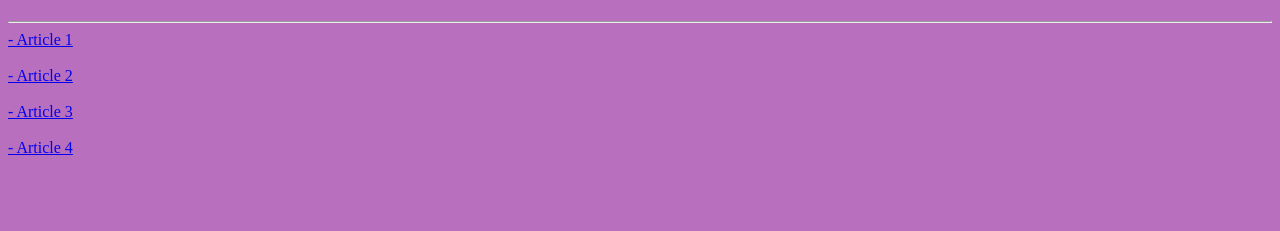
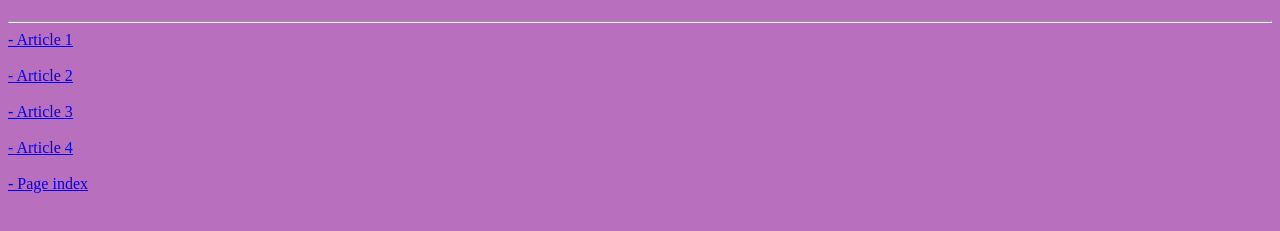
Before and after one commit to 4noww/sio, a plain HTML site: page liste_article.html in a window 1280 px wide. Shown: the part 59-290 px from the top of the page. Drawn offline with Linux system fonts and the light colour scheme.

Commit message:
Add files via upload

```diff
--- a/liste_article.html
+++ b/liste_article.html
@@ -13,6 +13,7 @@
 	<a href="article2.html"> - Article 2 <br> <br>
 		<a href="article3.html"> - Article 3 <br> <br>
 			<a href="article4.html"> - Article 4 <br> <br>
+				<a href="index.html"> - Page index <br> <br>
 
 
 </body>
```
